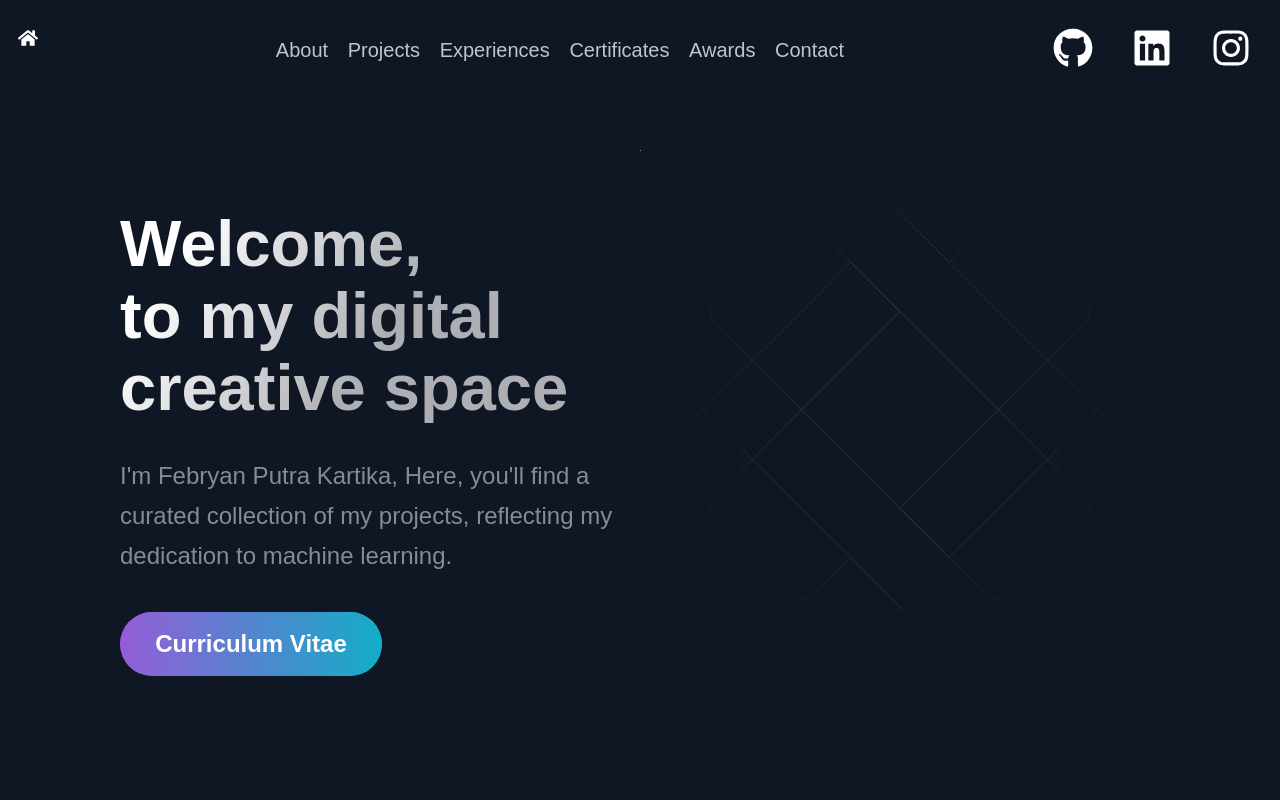
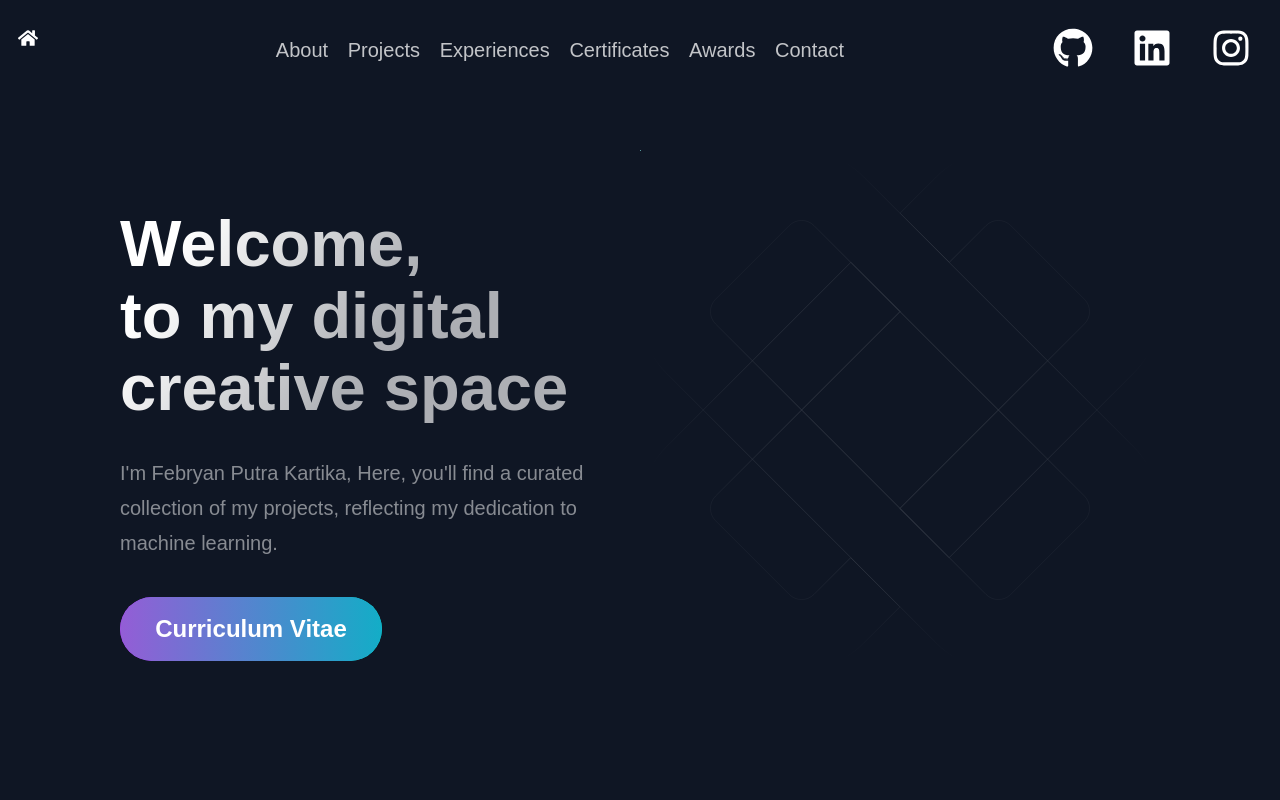
Before and after one commit to fbrynpk/fbrynpk.github.io, a Next.js app: page / in a window 1280 px wide. Shown: the top 800 px of the page. Built offline with nearby package versions, Linux system fonts and the light colour scheme.

Commit message:
Fix iPad Responsive design

```diff
--- a/src/styles/GlobalComponents/index.js
+++ b/src/styles/GlobalComponents/index.js
@@ -96,9 +96,9 @@ export const SectionTitle = styled.h2`
 `;
 
 export const SectionText = styled.p`
-  max-width: 800px;
-  font-size: 24px;
-  line-height: 40px;
+  max-width: 930;
+  font-size: 20px;
+  line-height: 35px;
   font-weight: 300;
   padding-bottom: 3.6rem;
   color: rgba(255, 255, 255, 0.5);
```
